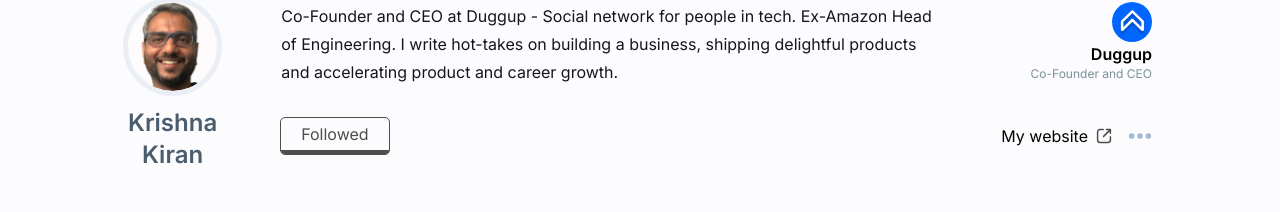
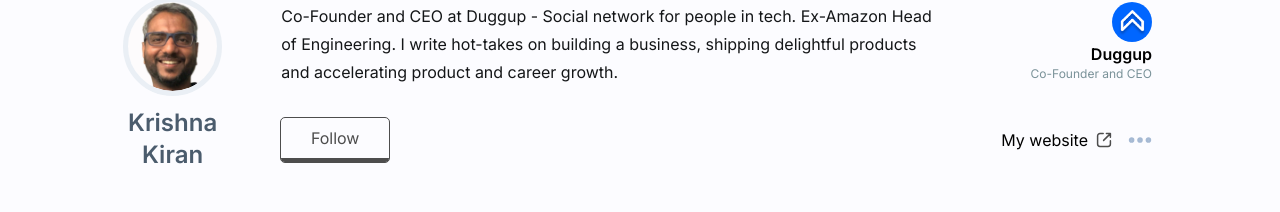
Before and after one commit to OMGATE23/onduggup, a SvelteKit app: page / in a window 1280 px wide. Shown: the part 140-352 px from the top of the page. Built offline with nearby package versions, Linux system fonts and the light colour scheme.

Commit message:
style : reduced outline width
Signed-off-by: Om Gate <90276220+OMGATE23@users.noreply.github.com>

```diff
--- a/src/components/UserIntroduction.svelte
+++ b/src/components/UserIntroduction.svelte
@@ -1,6 +1,10 @@
 <script>
 	import { userData } from '../data/user_data';
-	console.log(userData);
+	let isFollowed = false;
+
+	function toggleFollow() {
+		isFollowed = !isFollowed;
+	}
 </script>
 
 <div class="flex w-[80%] mx-auto my-12 gap-16">
@@ -24,10 +28,14 @@
 		</div>
 		<div class="flex justify-between">
 			<button
-				class="flex items-center gap-2 outline outline-[0.5px] text-[#4D4D4D] px-5 py-1 rounded-[4px] border-b-4 border-[#4D4D4D]"
-				href="/"
+				class="flex items-center w-[108px] justify-center gap-2 outline outline-[0.5px] text-[#4D4D4D] px-5 py-2 rounded-[4px] border-b-4 border-[#4D4D4D]"
+				on:click={toggleFollow}
 			>
-				Followed
+				{#if isFollowed}
+					Followed
+				{:else}
+					Follow
+				{/if}
 			</button>
 			<div class="flex items-center gap-4">
 				<a class="flex items-center gap-2" href="/"
```
